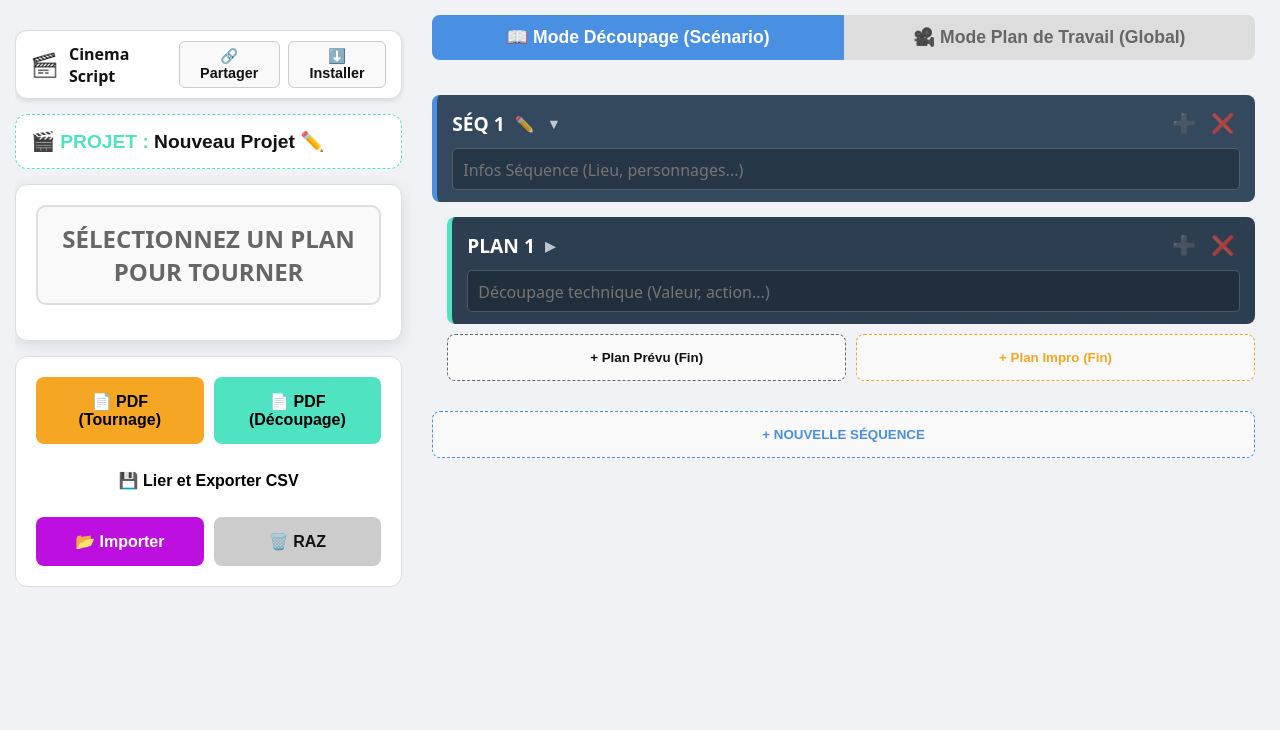
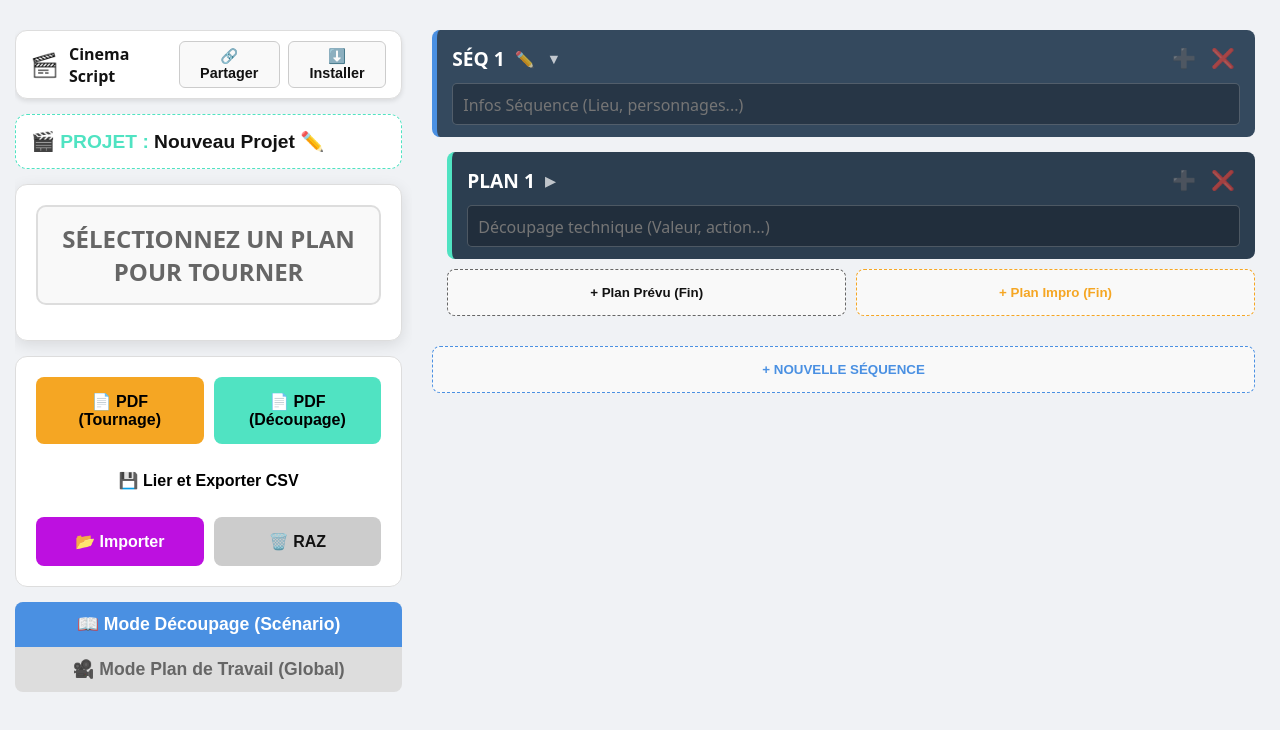
Before and after one commit to BigbangX6/cinema_script, a plain HTML site: page index.html in a window 1280 px wide. Drawn offline with Linux system fonts and the light colour scheme.

Commit message:
Update index.html 2° choose seq number

```diff
--- a/index.html
+++ b/index.html
@@ -217,14 +217,15 @@
                 </div>
                 <input type="file" id="csvInput" accept=".csv" style="display: none;" onchange="importCSV(event)">
             </div>
+
+            <!-- BOUTONS DE MODE DÉPLACÉS ICI -->
+            <div class="mode-toggle" style="flex-direction: column; margin-bottom: 0;">
+                <button id="btnModeDecoupage" class="mode-btn active" onclick="setViewMode('decoupage')">📖 Mode Découpage (Scénario)</button>
+                <button id="btnModeTournage" class="mode-btn" onclick="setViewMode('tournage')">🎥 Mode Plan de Travail (Global)</button>
+            </div>
         </div>
 
         <div class="right-panel">
-            <div class="mode-toggle">
-                <button id="btnModeDecoupage" class="mode-btn active" onclick="setViewMode('decoupage')">📖 Mode Découpage (Scénario)</button>
-                <button id="btnModeTournage" class="mode-btn" onclick="setViewMode('tournage')">🎥 Mode Plan de Travail (Global)</button>
-            </div>
-
             <div id="accordionContainer">
                 <!-- Généré par JavaScript -->
             </div>
```
